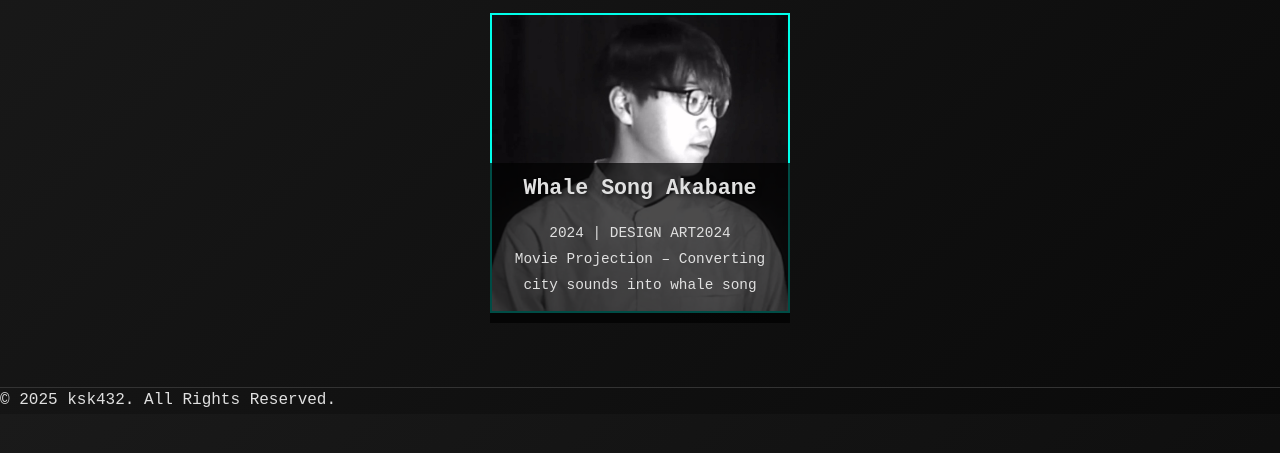
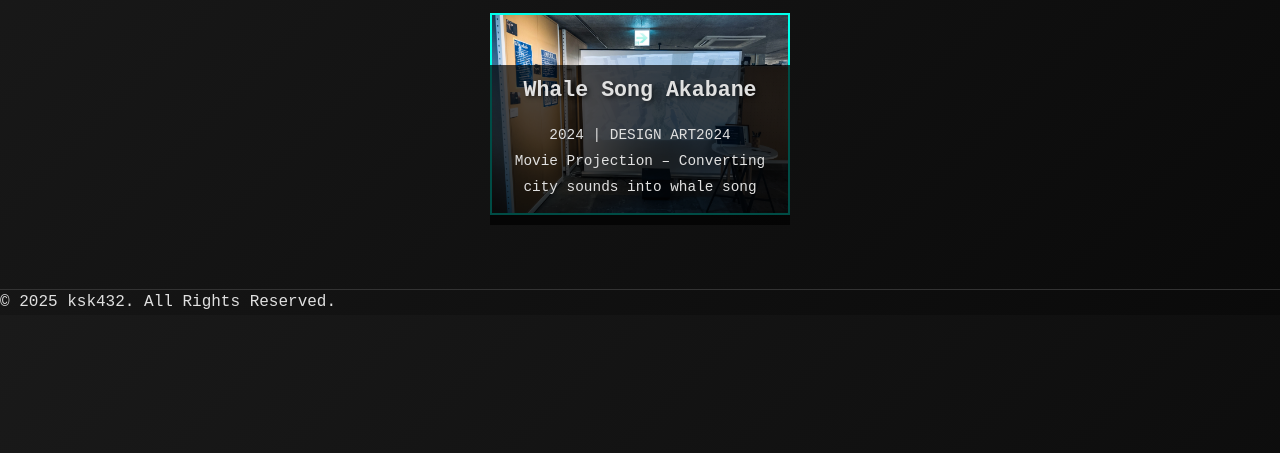
Before and after one commit to Suke-go/Suke-go.github.io, a plain HTML site: page works.html in a window 1280 px wide. Shown: the part 201-654 px from the top of the page. Drawn offline with Linux system fonts and the light colour scheme.

Commit message:
Update works.html

```diff
--- a/works.html
+++ b/works.html
@@ -20,7 +20,7 @@
       <h1>Works</h1>
       <div class="gallery">
         <div class="art-piece">
-          <img src="image/selfportrait.png" alt="Whale Song Akabane" onclick="openLightbox();currentSlide(1)">
+          <img src="akabanewhale.webp" alt="Whale Song Akabane" onclick="openLightbox();currentSlide(1)">
           <div class="art-info">
             <h2>Whale Song Akabane</h2>
             <p>2024 | DESIGN ART2024<br>Movie Projection – Converting city sounds into whale song</p>
```
